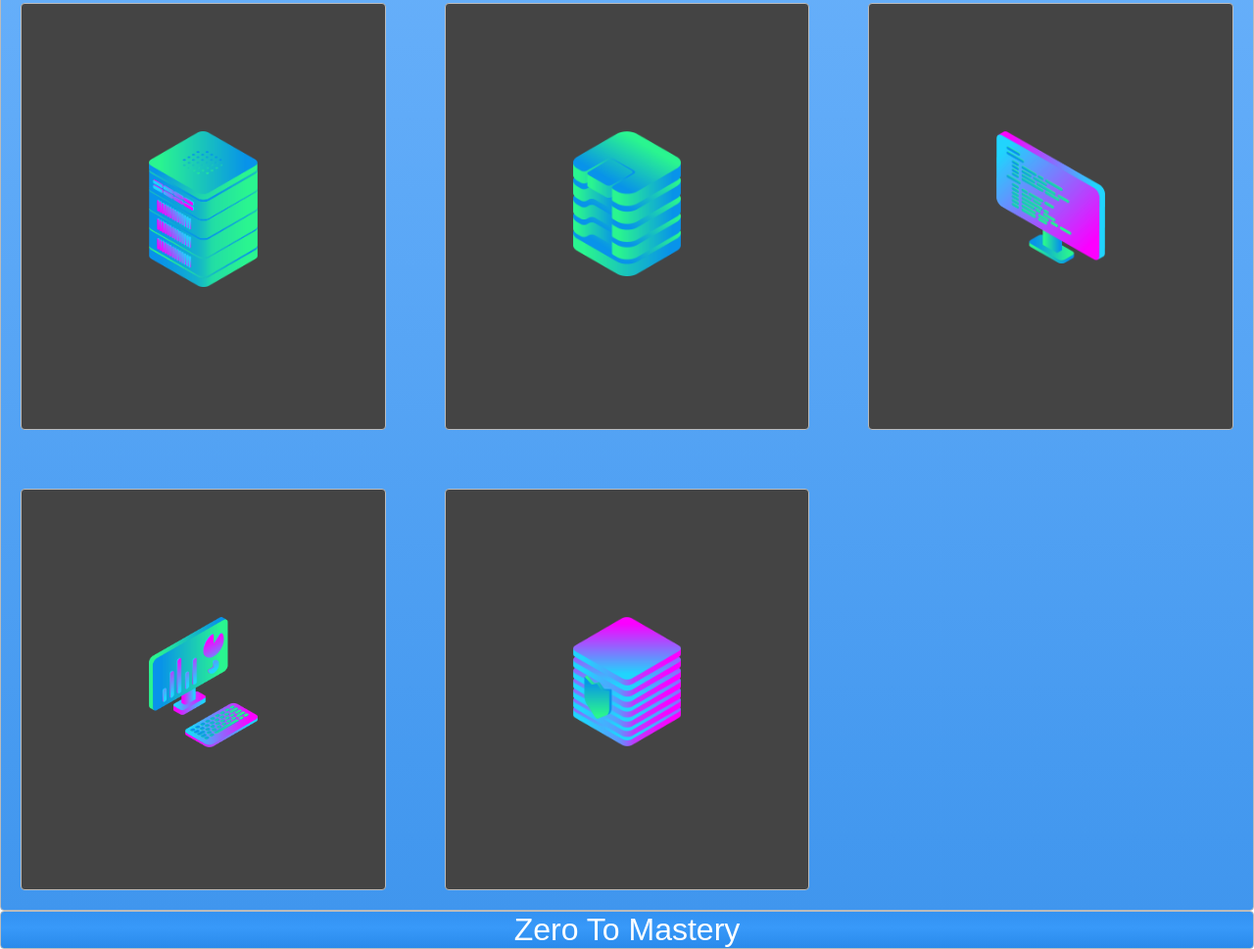
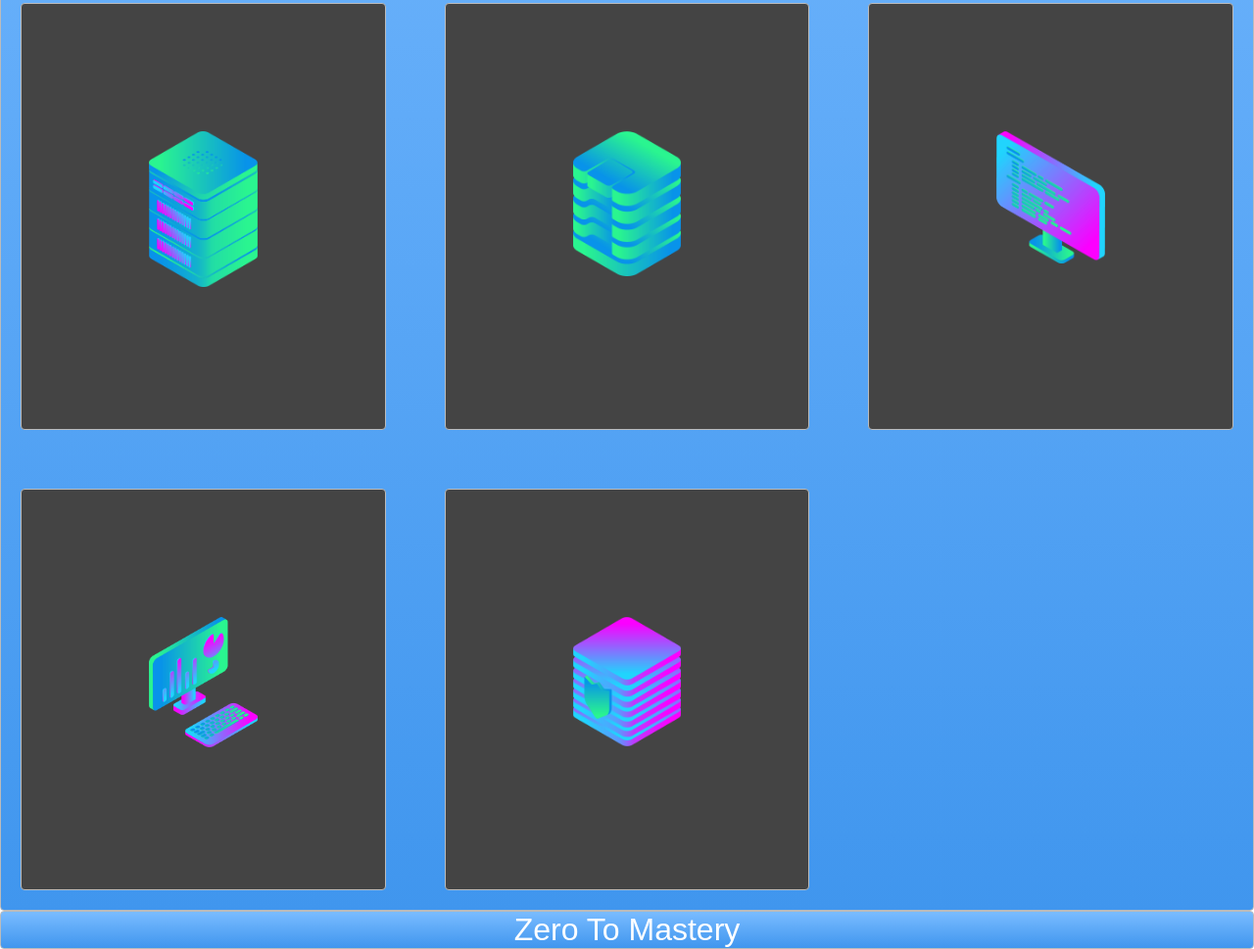
Before and after one commit to MiUlon/WebPage2, a plain HTML site: page index.html in a window 1280 px wide. Shown: the part 923-1892 px from the top of the page at 98% size. Drawn offline with Linux system fonts and the light colour scheme.

Commit message:
Correcting footer

```diff
--- a/index.html
+++ b/index.html
@@ -24,6 +24,6 @@
     <div class="box zone"><img src="./img/desktop_analytics_2.png"></div>
     <div class="box zone"><img src="./img/server_safe_2.png"></div>
   </div>
-  <footer class="zone blue-dark">Zero To Mastery</footer>
+  <footer class="zone blue">Zero To Mastery</footer>
 </body>
 </html>
--- a/style.css
+++ b/style.css
@@ -146,13 +146,3 @@ footer {
     background: -ms-linear-gradient(top, #7abcff 0%,#60abf8 44%,#4096ee 100%); /* IE10+ */
     background: linear-gradient(top, #7abcff 0%,#60abf8 44%,#4096ee 100%); /* W3C */
 }
-
-.blue-dark{
-    background: #3392f2; /* Old browsers */
-    background: -moz-linear-gradient(top, #3392f2 0%, #3899f9 44%, #298aeb 100%); /* FF3.6+ */
-    background: -webkit-gradient(linear, left top, left bottom, color-stop(0%,#298aeb), color-stop(44%,#3899f9), color-stop(100%,#3392f2)); /* Chrome,Safari4+ */
-    background: -webkit-linear-gradient(top, #3392f2 0%,#3899f9 44%,#298aeb 100%); /* Chrome10+,Safari5.1+ */
-    background: -o-linear-gradient(top, #3392f2 0%,#3899f9 44%,#298aeb 100%); /* Opera 11.10+ */
-    background: -ms-linear-gradient(top, #3392f2 0%,#3899f9 44%,#298aeb 100%); /* IE10+ */
-    background: linear-gradient(top, #3392f2 0%,#3899f9 44%,#298aeb 100%); /* W3C */
-}
```
